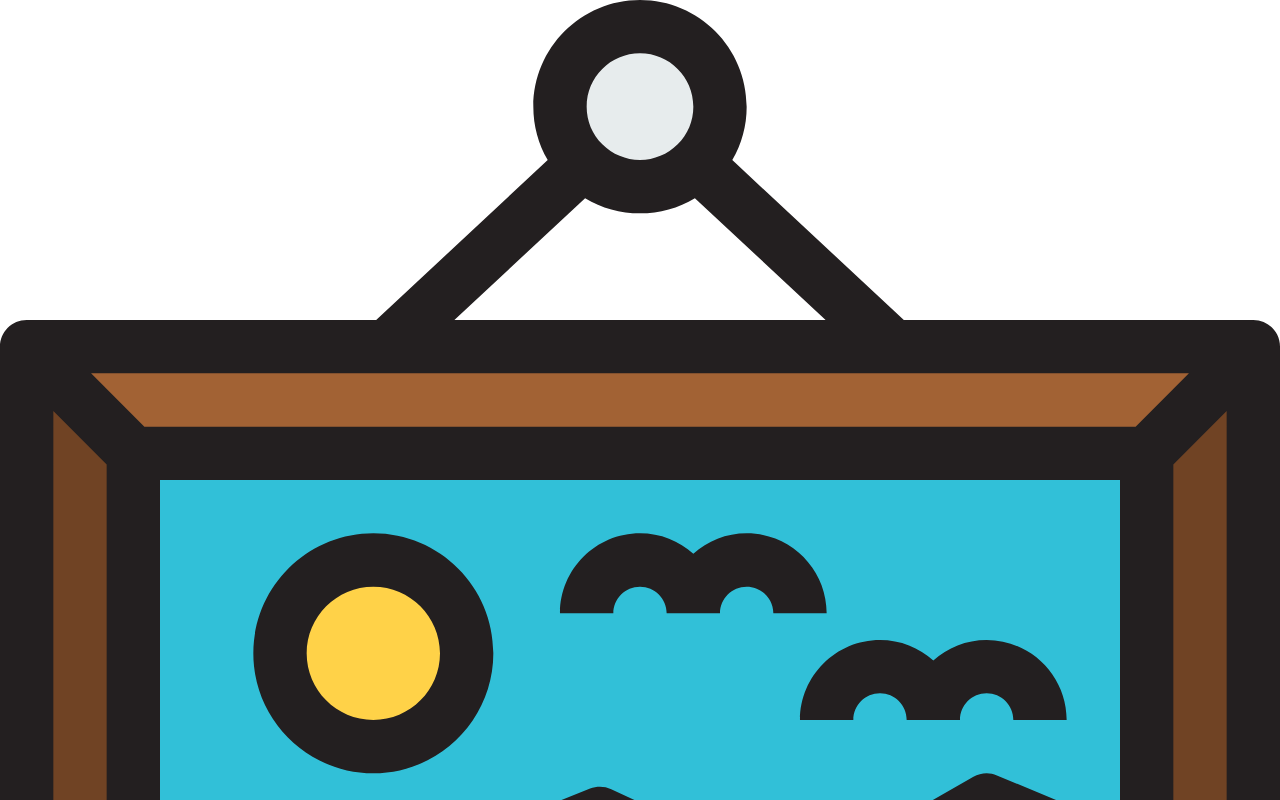
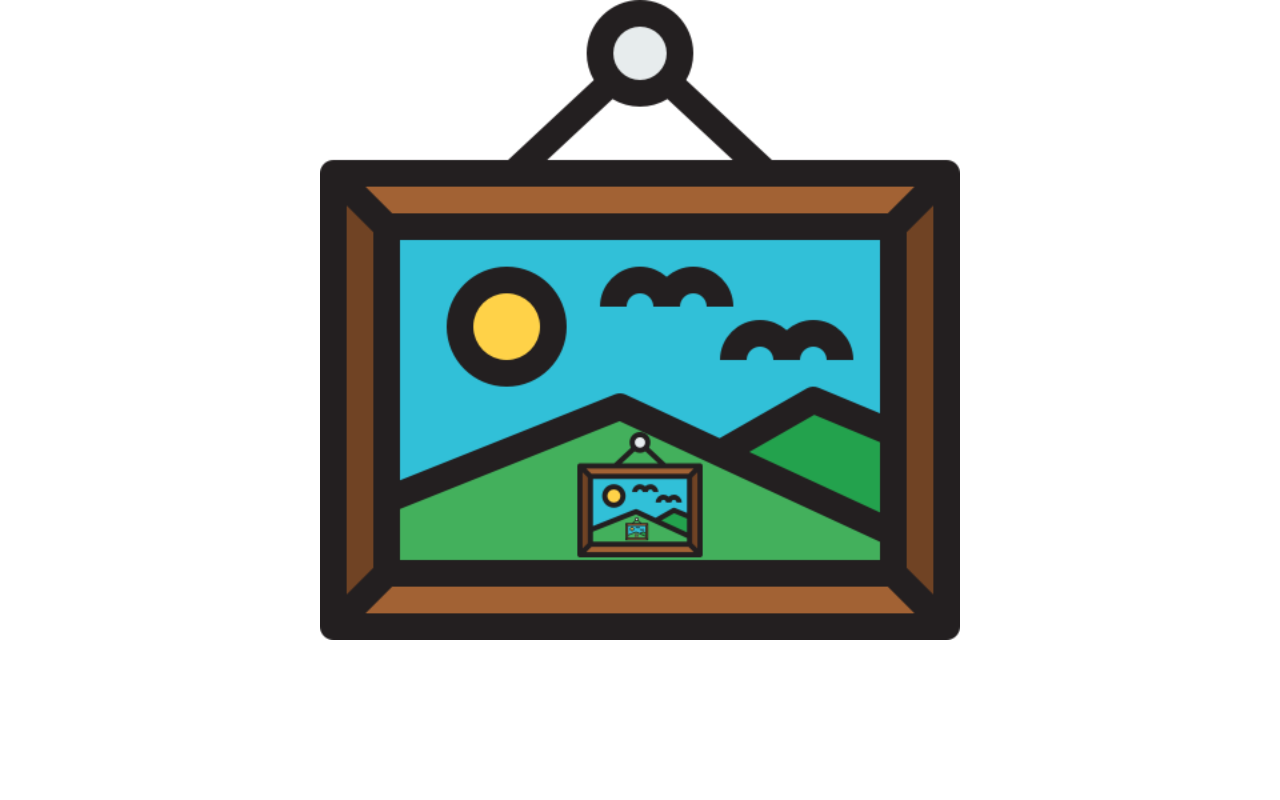
Before and after one commit to sleebo/smallerpicturefilms, a plain HTML site: page index.html in a window 1280 px wide. Shown: the top 800 px of the page. Drawn offline with Linux system fonts and the light colour scheme; a web font is replaced by a local one.

Commit message:
temp page

```diff
--- a/index.html
+++ b/index.html
@@ -15,7 +15,7 @@
     <link href="css/bootstrap.min.css" rel="stylesheet">
 
     <!-- Custom CSS -->
-    <link href="css/agency.css" rel="stylesheet">
+    <link href="temp.css" rel="stylesheet">
 
     <!-- Custom Fonts -->
     <link href="font-awesome/css/font-awesome.min.css" rel="stylesheet" type="text/css">
@@ -34,8 +34,10 @@
 </head>
 
 <body id="page-top" class="index">
-
-    <img src="picture.svg" class="spf">
+    <div>
+    <center><img src="Untitled.png" class="spf">
+    </center>
+    </div>
 
     </body>
 
--- /dev/null
+++ b/temp.css
@@ -0,0 +1,4 @@
+.spf {
+width:50%;
+    height: 50%;
+}
```
Also changed, not shown: Untitled.png (added).
